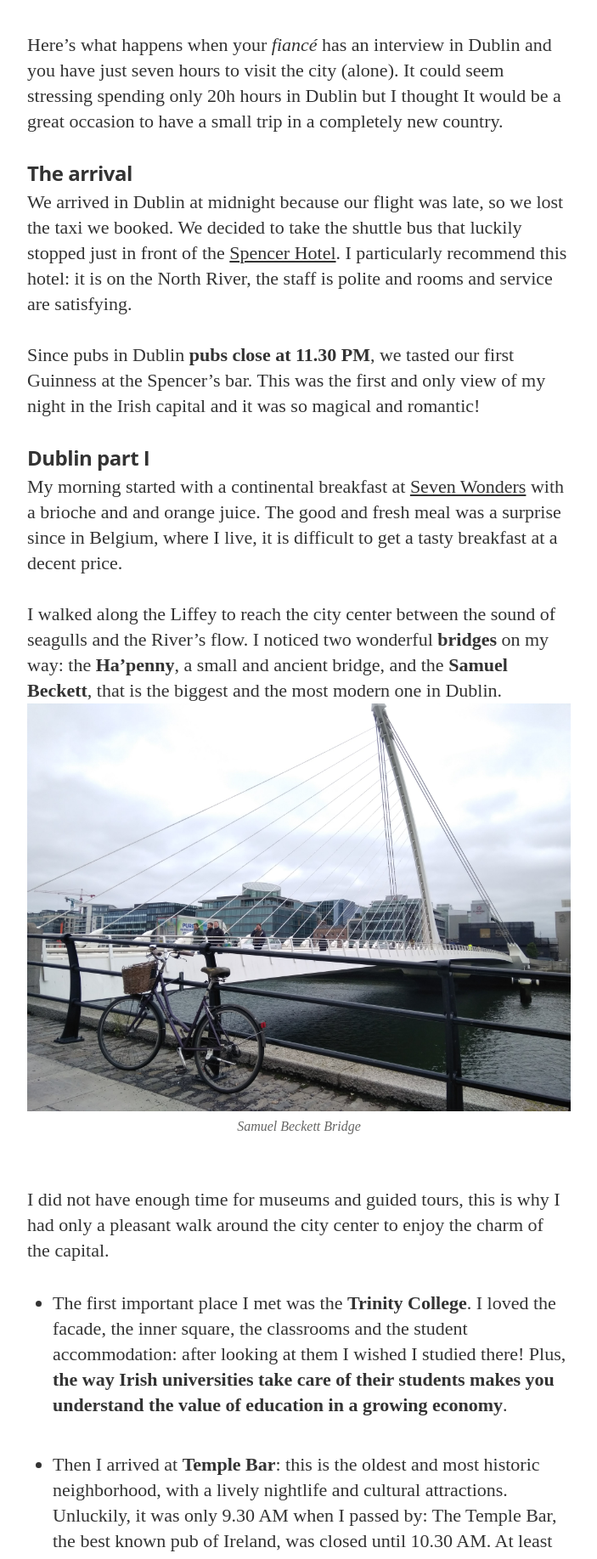
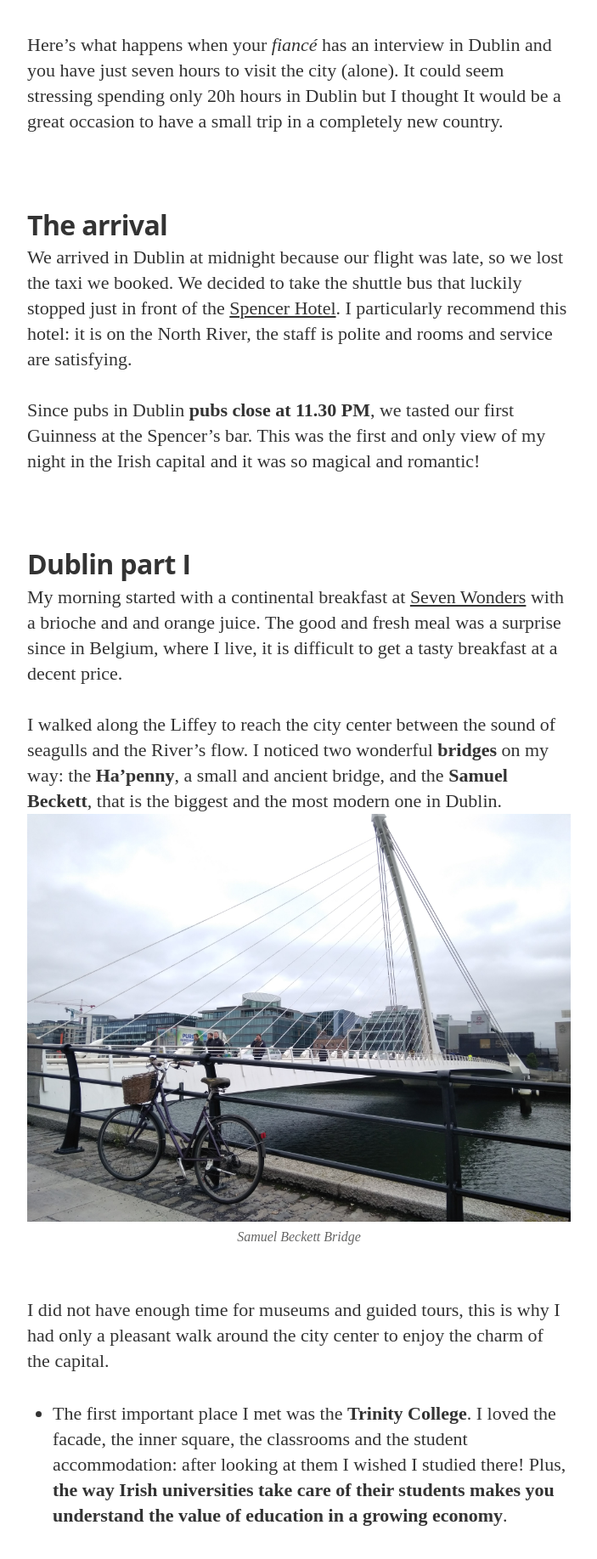
Before and after one commit to enicasoldo/allthesmalltrips.life, a Jekyll site: the page built from _posts/2017-07-17-20h-in-Dublin.md, in a window 1280 px wide. Shown: the part 902-2737 px from the top of the page at 85% size, without its empty margins (288-991 px from the left). Built offline with Jekyll 4.4.1, drawn with Linux system fonts in a browser that asks for light colours; nearby versions of some CDN libraries; some web fonts are replaced; our own code applies the rules of GitHub Pages for plain Markdown files.

```diff
--- a/_posts/2017-07-17-20h-in-Dublin.md
+++ b/_posts/2017-07-17-20h-in-Dublin.md
@@ -8,13 +8,13 @@ image: /assets/images/trip-Dublin.jpg
 
 Here’s what happens when your _fiancé_ has an interview in Dublin and you have just seven hours to visit the city (alone). It could seem stressing spending only 20h hours in Dublin but I thought It would be a great occasion to have a small trip in a completely new country.
 
-### The arrival
+## The arrival
 
 We arrived in Dublin at midnight because our flight was late, so we lost the taxi we booked. We decided to take the shuttle bus that luckily stopped just in front of the [Spencer Hotel](http://www.thespencerhotel.com/). I particularly recommend this hotel: it is on the North River, the staff is polite and rooms and service are satisfying.
 
 Since pubs in Dublin **pubs close at 11.30 PM**, we tasted our first Guinness at the Spencer’s bar. This was the first and only view of my night in the Irish capital and it was so magical and romantic!
 
-### Dublin part I
+## Dublin part I
 
 My morning started with a continental breakfast at [Seven Wonders](https://www.tripadvisor.ie/Restaurant_Review-g186605-d4519838-Reviews-Seven_Wonders_Ifsc-Dublin_County_Dublin.html) with a brioche and and orange juice. The good and fresh meal was a surprise since in Belgium, where I live, it is difficult to get a tasty breakfast at a decent price.
 
@@ -39,7 +39,7 @@ Yelp suggested me the Parliament Hotel Pub, with a 10 euros Irish Breakfas. I im
 The meal is similar to the English Breakfast, although it has a more particular flavour. The full **Irish breakfast** consisting of bacon, pork sausages, tomatoes, pudding and fried eggs. But if it’s too much for you, make sure to try the white and black pudding alone. (Tip: do not dwell too long in the ingredients before taking a bite).
 ![The Full Irish Breakfast](/assets/images/The-Full-Irish-Breakfast.jpg)
 
-### Dublin part II
+## Dublin part II
 
 My “walking tour” took place in another area of Dublin, near the Grand Canal Dock, in the South East River. It is a fancy contemporary quarter, less crowded than the city center and with a young target.
 
```
